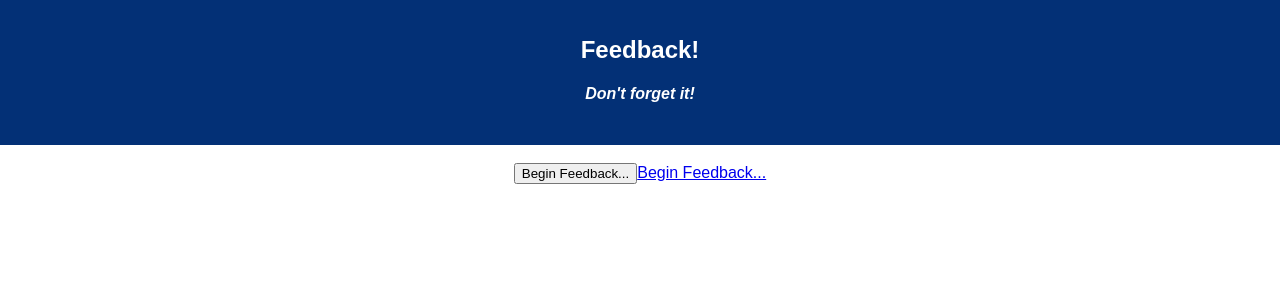
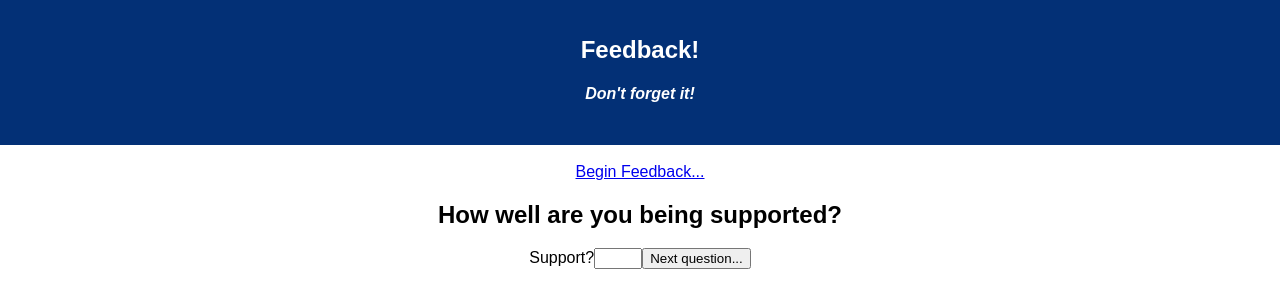
Before and after one commit to korchard/redux-feedback-loop, a React (Create React App) app: page /#/support in a window 1280 px wide. Before the commit this address led to /#/comments. Shown: the top 308 px of the page. Built offline with nearby package versions, Linux system fonts and the light colour scheme.

Commit message:
created a routes and connected the different components

```diff
--- a/src/components/App/App.js
+++ b/src/components/App/App.js
@@ -6,12 +6,17 @@ import { HashRouter as Router, Route, Link } from 'react-router-dom';
 
 // import Admin from '../Admin/Admin';
 import Feelings from '../Feelings/Feelings';
+import Understanding from '../Understanding/Understanding';
+import Support from '../Support/Support';
+import Comments from '../Comments/Comments';
+import Review from '../Review/Review';
+import Submitted from '../Submitted/Submitted';
 
 class App extends Component {
 
-  goToFeelings = () => {
-    this.props.history.push('/feelings');
-  }
+  // goToFeelings = () => {
+  //   this.props.history.push('/feelings');
+  // }
 
   render() {
     return (
@@ -26,10 +31,25 @@ class App extends Component {
             <Route>
               <Admin/>
             </Route> */}
-            <button onClick={this.goToFeelings}>Begin Feedback...</button>
+            {/* <button onClick={this.goToFeelings}>Begin Feedback...</button> */}
             <Link to="/feelings">Begin Feedback...</Link>
             <Route path="/feelings">
               <Feelings/>
+            </Route>
+            <Route path="/understanding">
+              <Understanding/>
+            </Route>
+            <Route path="/support">
+              <Support/>
+            </Route>
+            <Route path="/comments">
+              <Comments/>
+            </Route>
+            <Route path="/review">
+              <Review/>
+            </Route>
+            <Route path="/submitted">
+              <Submitted/>
             </Route>
         </Router>
       </div>
--- a/src/components/Comments/Comments.js
+++ b/src/components/Comments/Comments.js
@@ -1,13 +1,22 @@
 import React, { Component } from 'react';
+import { withRouter } from 'react-router-dom';
 
 class Comments extends Component {
+
+  goToReview = () =>{
+    this.props.history.push("/review");
+  }
+
   render() {
     return (
       <div>
-        <h2>Hello from Comments!</h2>
+        <h2>Any comments you want to add?</h2>
+        <label htmlFor="comments">Comments?</label>
+        <input type="text" id="comments"/>
+        <button onClick={this.goToReview}>Ready for Review...</button>
       </div>
     );
   }
 }
 
-export default Comments;
+export default withRouter(Comments);
--- a/src/components/Feelings/Feelings.js
+++ b/src/components/Feelings/Feelings.js
@@ -11,8 +11,8 @@ class Feelings extends Component {
     return (
       <div>
         <h2>How are you feeling today?</h2>
-        <label>Feelings?</label>
-        <input type="number" min="1" max="5" />
+        <label htmlFor="feelings">Feelings?</label>
+        <input type="number" min="1" max="5" id="feelings" required/>
         <button onClick={this.goToUnderstanding}>Next question...</button>
       </div>
     );
--- a/src/components/Support/Support.js
+++ b/src/components/Support/Support.js
@@ -1,13 +1,22 @@
 import React, { Component } from 'react';
+import { withRouter } from 'react-router-dom';
 
 class Support extends Component {
+
+  goToComments = () =>{
+    this.props.history.push("/comments");
+  }
+
   render() {
     return (
       <div>
-        <h2>Hello from Support!</h2>
+        <h2>How well are you being supported?</h2>
+        <label htmlFor="support">Support?</label>
+        <input type="number" min="1" max="5" id="support" required/>
+        <button onClick={this.goToComments}>Next question...</button>
       </div>
     );
   }
 }
 
-export default Support;
+export default withRouter(Support);
--- a/src/components/Understanding/Understanding.js
+++ b/src/components/Understanding/Understanding.js
@@ -1,13 +1,22 @@
 import React, { Component } from 'react';
+import { withRouter } from 'react-router-dom';
 
 class Understanding extends Component {
+
+  goToSupport = () =>{
+    this.props.history.push("/support");
+  }
+
   render() {
     return (
       <div>
-        <h2>Hello from Understanding!</h2>
+        <h2>How well are you understanding the content?</h2>
+        <label htmlFor="understanding">Understanding?</label>
+        <input type="number" min="1" max="5" id="understanding" required/>
+        <button onClick={this.goToSupport}>Next question...</button>
       </div>
     );
   }
 }
 
-export default Understanding;
+export default withRouter(Understanding);
```
Also changed, not shown: src/components/Submitted/Submitted.js (renamed from src/components/SubmitSuccess/SubmitSuccess.js), 1 other file (tests, documents, lock files or other folders).
